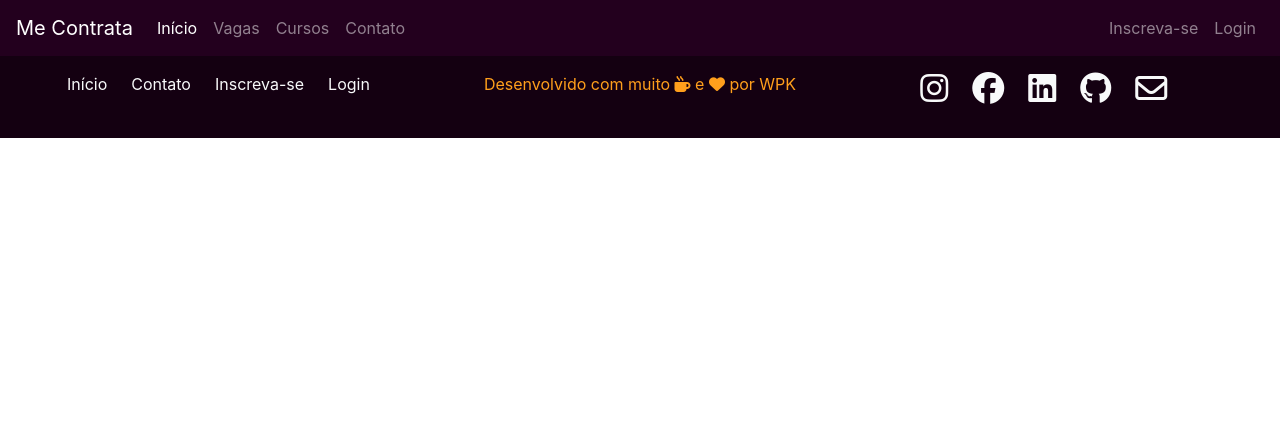
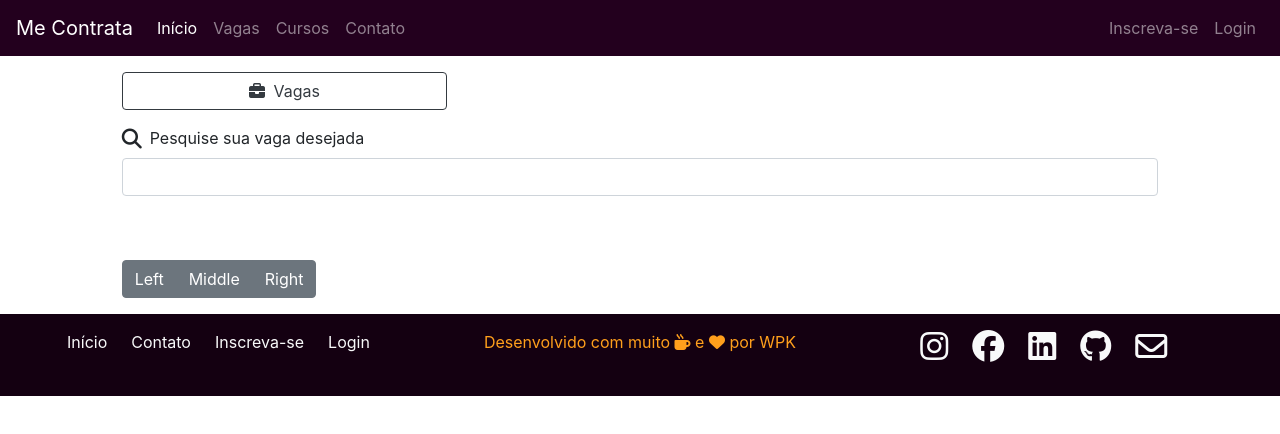
Before and after one commit to PedroSalvino/projeto-me-contrata-2021, an Angular app: page /vagas in a window 1280 px wide. Shown: the top 434 px of the page. Built offline with nearby package versions, Linux system fonts and the light colour scheme.

Commit message:
1 file modified

```diff
--- a/src/app/area-vagas/area-vagas.component.html
+++ b/src/app/area-vagas/area-vagas.component.html
@@ -0,0 +1,37 @@
+<div class="container-fluid">
+  <div class="row py-3">
+    <div class="col-md-10 mx-auto">
+      <div class="row">
+        <div class="col-md-4">
+          <button
+            type="button"
+            class="btn btn-outline-dark btn-block"
+            [routerLink]="['/vagas']"
+          >
+            <span class="mr-1"><i class="fas fa-briefcase"></i></span> Vagas
+          </button>
+        </div>
+      </div>
+      <div class="row my-3">
+        <div class="col mx-auto">
+          <div class="form-group">
+            <label for="pesquisa">
+              <span class="mr-2"><i class="fas fa-search fa-lg"></i></span
+              >Pesquise sua vaga desejada
+            </label>
+            <input class="form-control" type="text" id="pesquisa" />
+          </div>
+        </div>
+      </div>
+      <div class="row mt-5">
+        <div class="col mx-auto">
+          <div class="btn-group" role="group" aria-label="Basic example">
+            <button type="button" class="btn btn-secondary">Left</button>
+            <button type="button" class="btn btn-secondary">Middle</button>
+            <button type="button" class="btn btn-secondary">Right</button>
+          </div>
+        </div>
+      </div>
+    </div>
+  </div>
+</div>
```
